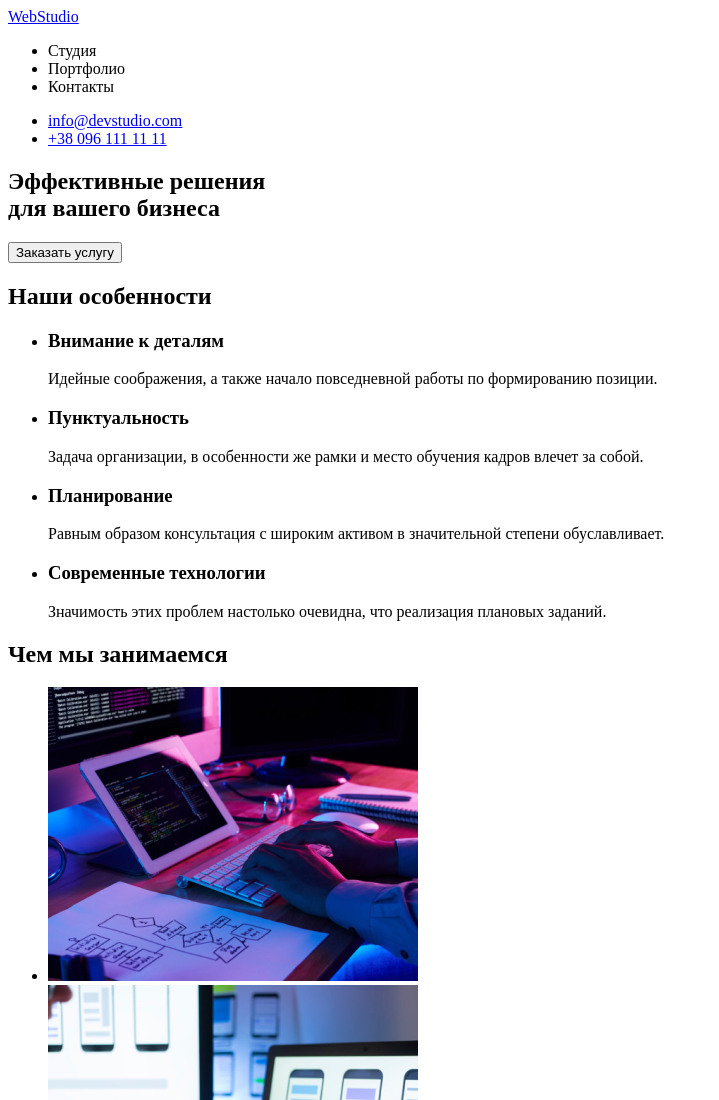
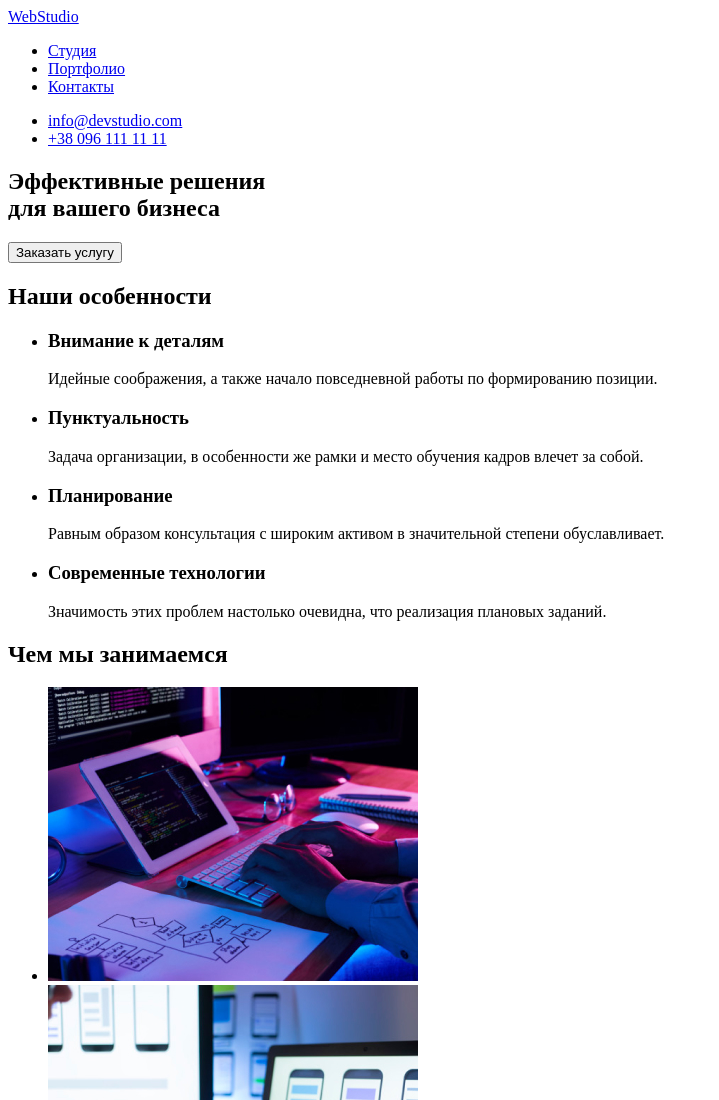
Before and after one commit to AlexDembno/goit-markup-hw-01, a plain HTML site: page index.html in a window 1280 px wide. Shown: the top 1100 px of the page, without its empty margins (0-719 px from the left). Drawn offline with Linux system fonts and the light colour scheme.

Commit message:
Update index.html

```diff
--- a/index.html
+++ b/index.html
@@ -12,15 +12,9 @@
       <nav>
         <a href="./index.html">WebStudio</a>
         <ul>
-          <li>
-            <a href="/" target="_blank" rel="noopener noreferrer"></a>Студия
-          </li>
-          <li>
-            <a href="/" target="_blank" rel="noopener noreferrer"></a>Портфолио
-          </li>
-          <li>
-            <a href="/" target="_blank" rel="noopener noreferrer"></a>Контакты
-          </li>
+          <li><a href="/">Студия</a></li>
+          <li><a href="/">Портфолио</a></li>
+          <li><a href="/">Контакты</a></li>
         </ul>
       </nav>
       <ul>
@@ -43,8 +37,8 @@
         <button type="button">Заказать услугу</button>
       </section>
       <!-- Attention to detail -->
-      <h2>Наши особенности</h2>
       <section>
+        <h2>Наши особенности</h2>
         <ul>
           <li>
             <h3>Внимание к деталям</h3>
```
